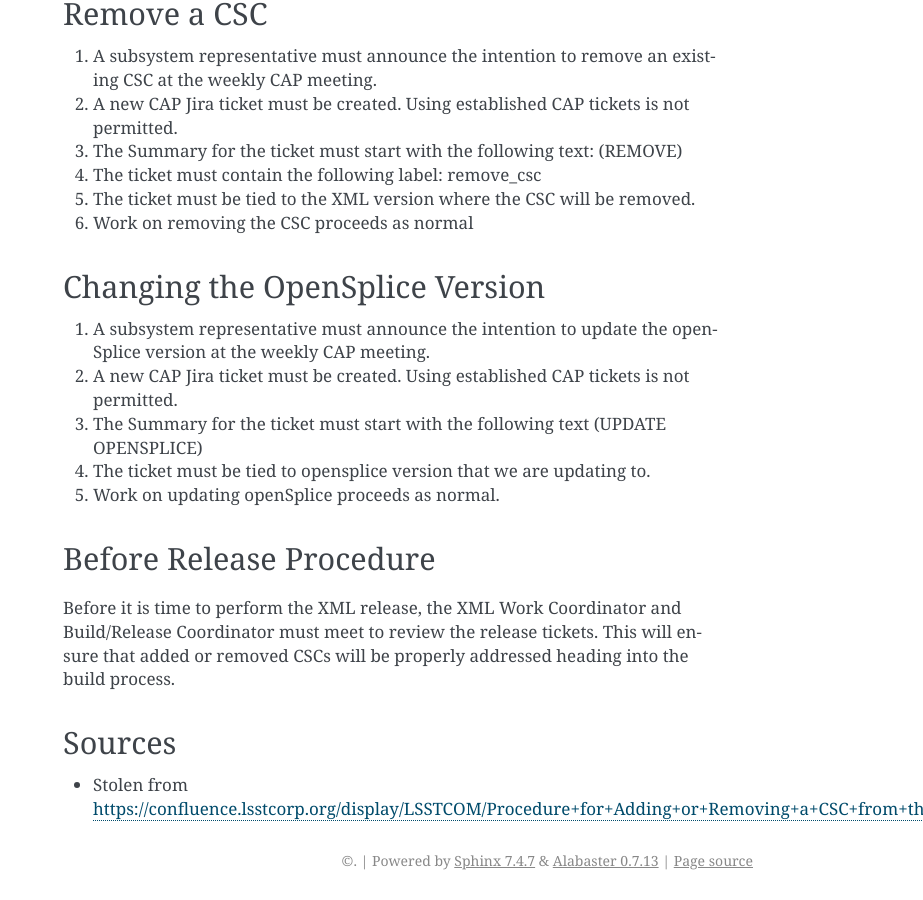
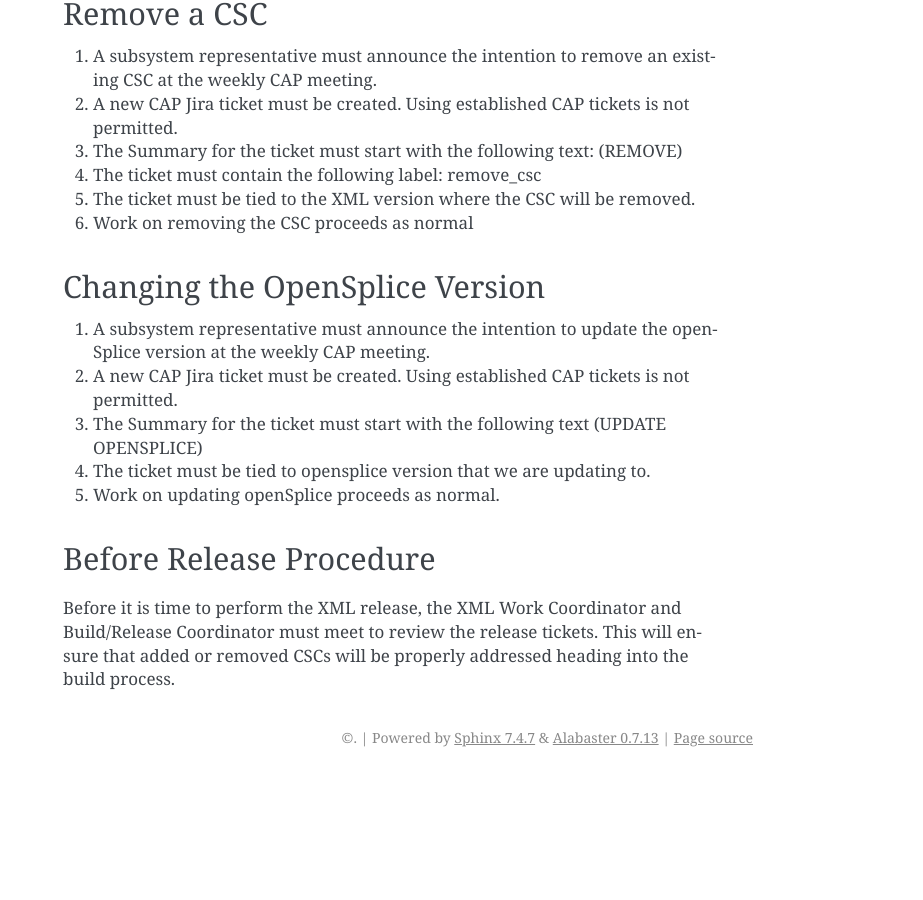
Before and after one commit to lsst-ts/tssw_developer_guide, a Sphinx documentation site: the page built from doc/procedures/csc_xml_addition_removal.rst, in a window 1280 px wide and 900 px high, scrolled down 612 px. Shown: the whole window, without its empty margins (357-1280 px from the left). Built offline with Sphinx 7.4.7, drawn with Linux system fonts in a browser that asks for light colours; after the commit the page ends 1389 px from its top, so only the background shows below that.

Commit message:
Remove sources session from csc_xml_addition_removal.

```diff
--- a/doc/procedures/csc_xml_addition_removal.rst
+++ b/doc/procedures/csc_xml_addition_removal.rst
@@ -38,8 +38,3 @@ Before Release Procedure
 ========================
 Before it is time to perform the XML release, the XML Work Coordinator and Build/Release Coordinator must meet to review the release tickets.
 This will ensure that added or removed CSCs will be properly addressed heading into the build process.
-
-Sources
-=======
-
-* Stolen from https://confluence.lsstcorp.org/display/LSSTCOM/Procedure+for+Adding+or+Removing+a+CSC+from+the+XML+Interface+and+Updating+OpenSplice+Version
```
